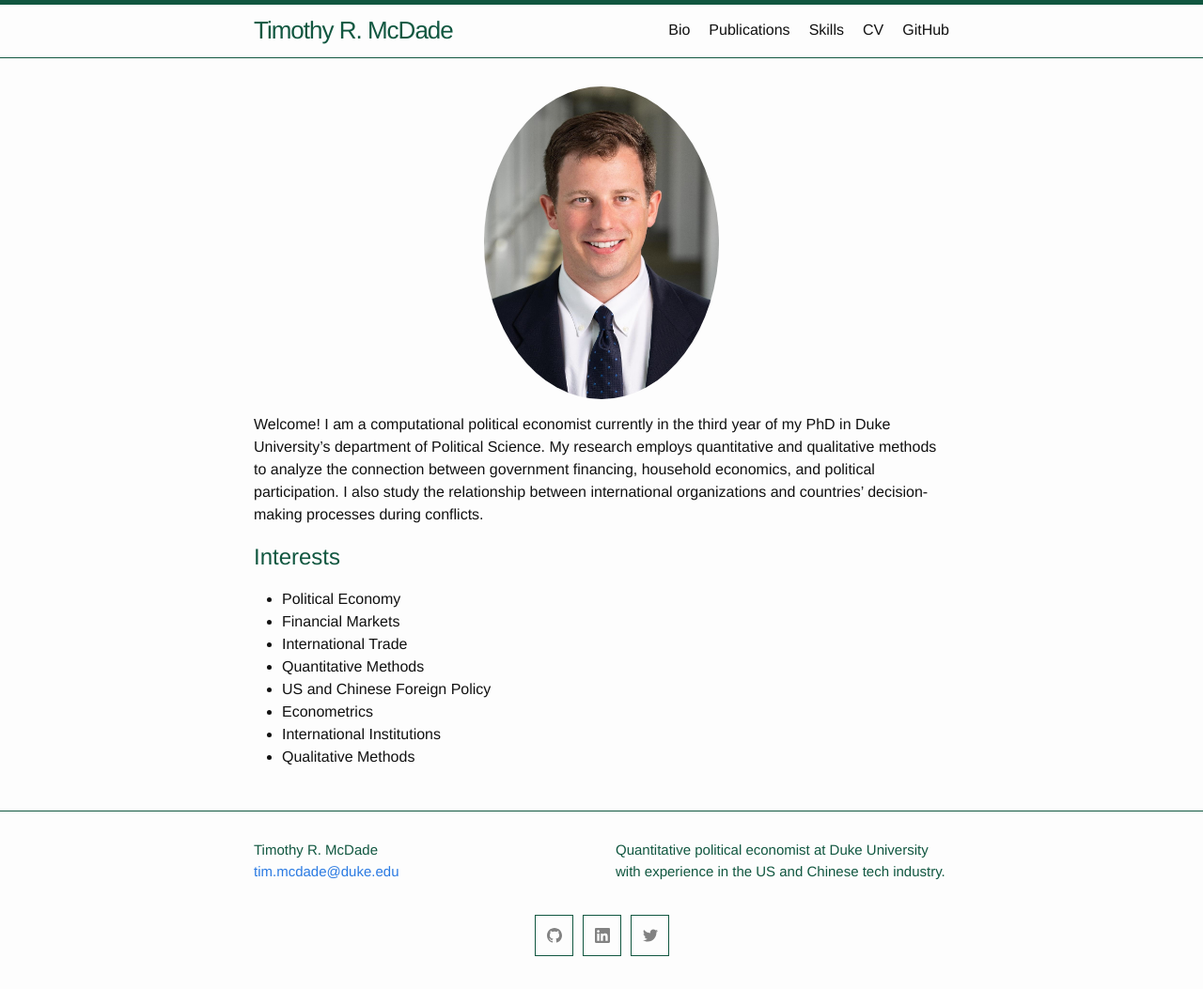
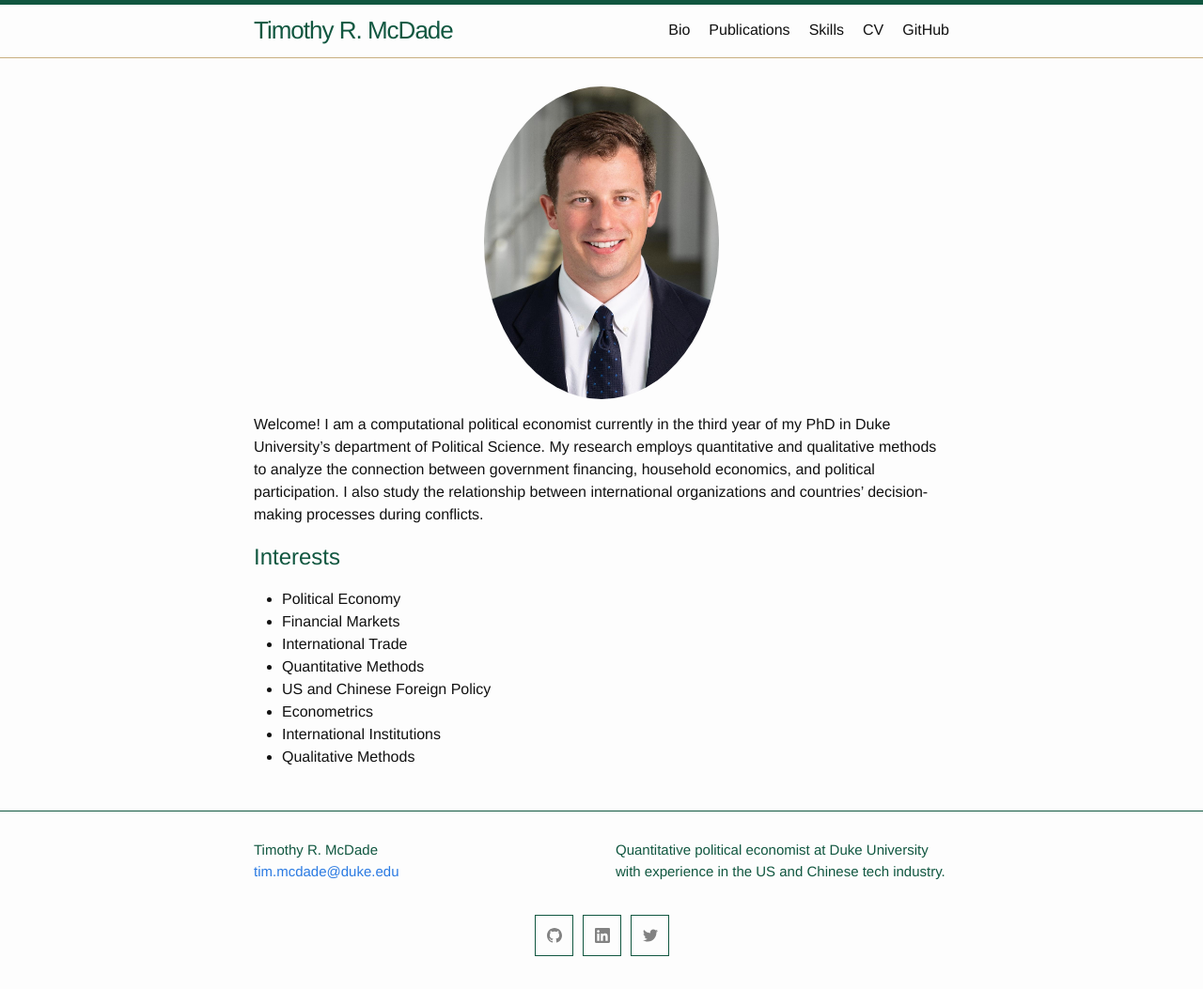
Before and after one commit to trmcdade/trmcdade.github.io, a Jekyll site: the page built from index.md, in a window 1280 px wide. Shown: the whole page at 94% size. Built offline with Jekyll 4.4.1, drawn with Linux system fonts in a browser that asks for light colours.

Commit message:
change header underline color

```diff
--- a/_sass/minima/_layout.scss
+++ b/_sass/minima/_layout.scss
@@ -3,7 +3,8 @@
  */
 .site-header {
   border-top: 5px solid $border-color-03;
-  border-bottom: 1px solid $border-color-01;
+  // border-bottom: 1px solid $border-color-01;
+  border-bottom: 1px solid $wm-gold-light;
   min-height: $spacing-unit * 1.865;
   line-height: $base-line-height * $base-font-size * 2.25;
 
--- a/_sass/minima/skins/wm.scss
+++ b/_sass/minima/skins/wm.scss
@@ -2,6 +2,8 @@
 
 // $brand-color:           #828282 !default;
 $brand-color:           #115740 !default; // WM Green
+$wm-gold:               #B9975B !default;
+$wm-gold-light:         lighten($wm-gold, 10%) !default;
 // $brand-color-light:     lighten($brand-color, 40%) !default;
 // $brand-color-dark:      darken($brand-color, 25%) !default;
 $brand-color-light:     lighten($brand-color, 10%) !default;
```
